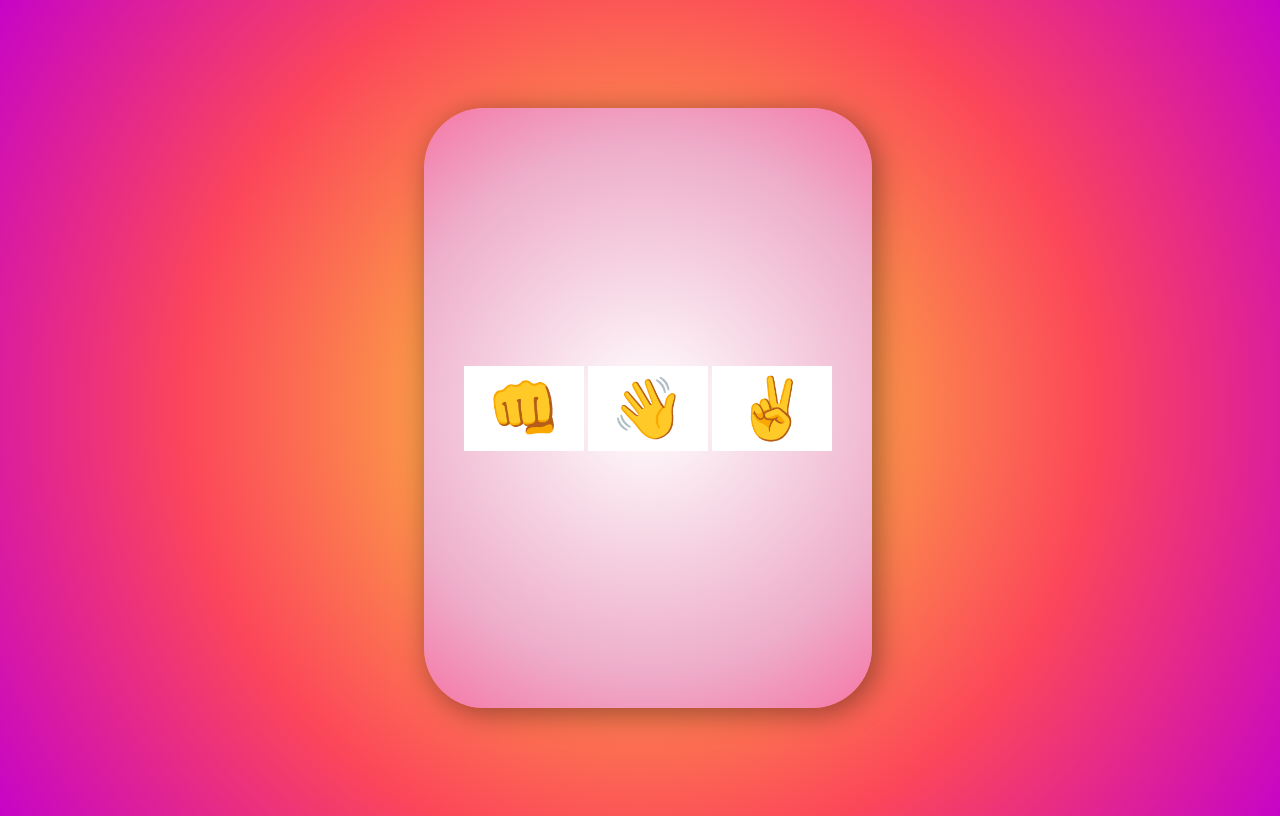
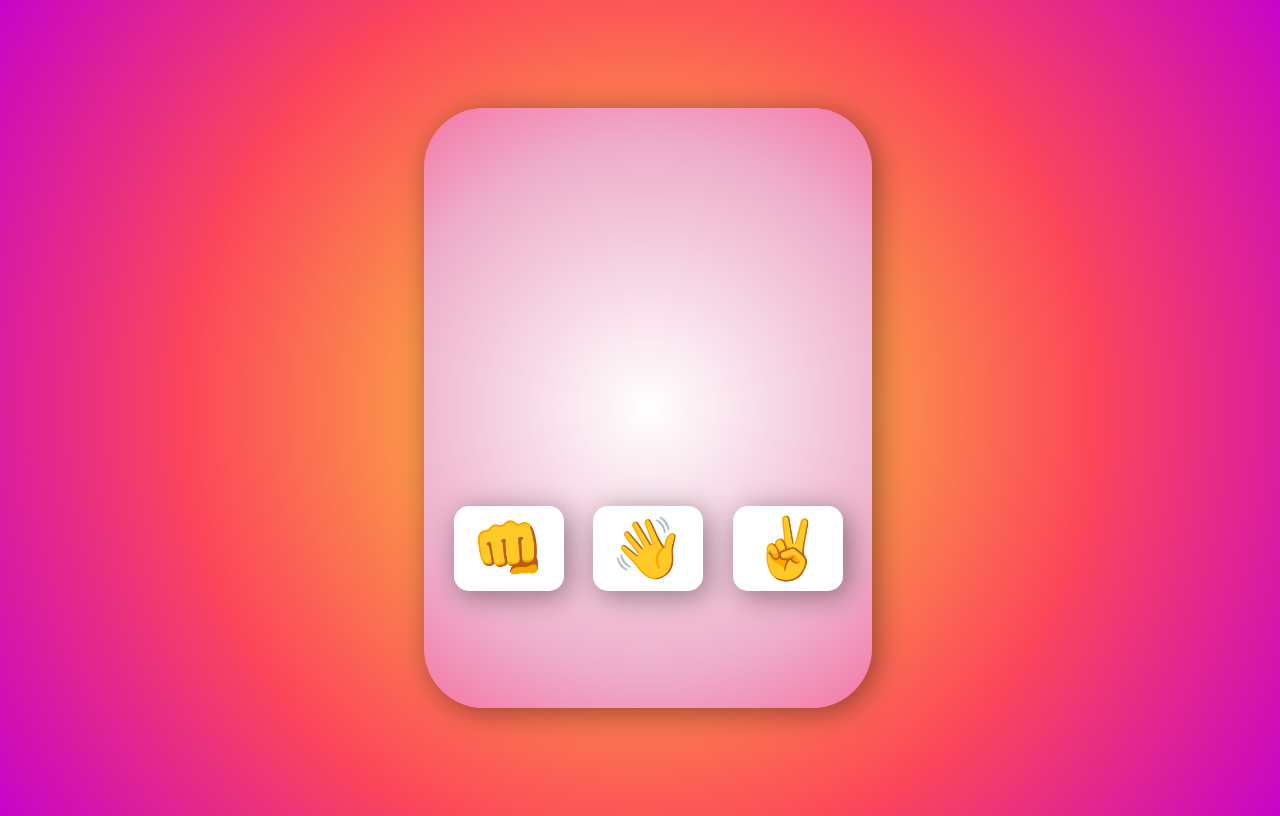
Before and after one commit to reehachoudhury/Rock-Paper-Scissors, a plain HTML site: page index.html in a window 1280 px wide. Drawn offline with Linux system fonts and the light colour scheme.

Commit message:
button styling

```diff
--- a/styles.css
+++ b/styles.css
@@ -16,17 +16,29 @@ main {
     border-radius: 60px;
     display: flex;
     justify-content: center;
+    align-items: flex-end;
+    box-shadow: 5px 5px 29px rgba(0, 0, 0, 0.4);
+	-webkit-box-shadow: 5px 5px 29px rgba(0, 0, 0, 0.4);
+	-moz-box-shadow: 5px 5px 29px rgba(0, 0, 0, 0.4);
+}
+
+.buttons{
+    width: 100%;
+    height:20%;
+    display: flex;
+    justify-content: space-evenly;
     align-items: center;
-    box-shadow: 5px 5px 29px rgba(0, 0, 0, 0.4)  ;
-	-webkit-box-shadow: 5px 5px 29px rgba(0, 0, 0, 0.4)  ;
-	-moz-box-shadow: 5px 5px 29px rgba(0, 0, 0, 0.4)  ;
+    padding-bottom: 100px;
 }
 
 button {
     height: 85px;
-    width: 120px;
+    width: 110px;
     font-size: 60px;
     background: white;
     border-style: none;
-
+    box-shadow: 5px 5px 29px rgba(0, 0, 0, 0.4);
+	-webkit-box-shadow: 5px 5px 29px rgba(0, 0, 0, 0.4);
+	-moz-box-shadow: 5px 5px 29px rgba(0, 0, 0, 0.4);
+    border-radius: 15px;
 }
```
